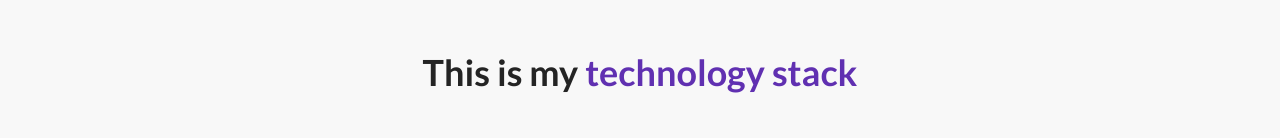
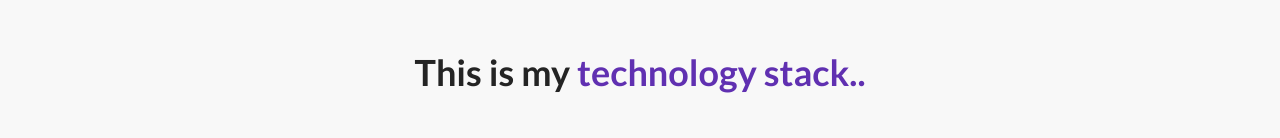
Before and after one commit to RabinChaudhary/Personal_portfolio, a plain HTML site: page index.html in a window 1280 px wide. Shown: the part 1017-1155 px from the top of the page. Drawn offline with Linux system fonts and the light colour scheme.

Commit message:
Updated index.html
.. added for test

```diff
--- a/index.html
+++ b/index.html
@@ -76,7 +76,7 @@
   <section id="languages">
     <div class="container">
       <div class="row">
-        <h1 class="section__title">This is my <span class="text--purple">technology stack</span></h1>
+        <h1 class="section__title">This is my <span class="text--purple">technology stack..</span></h1>
         <div class="language__list">
           <div class="language">
             <figure class="language__img--wrapper">
```
